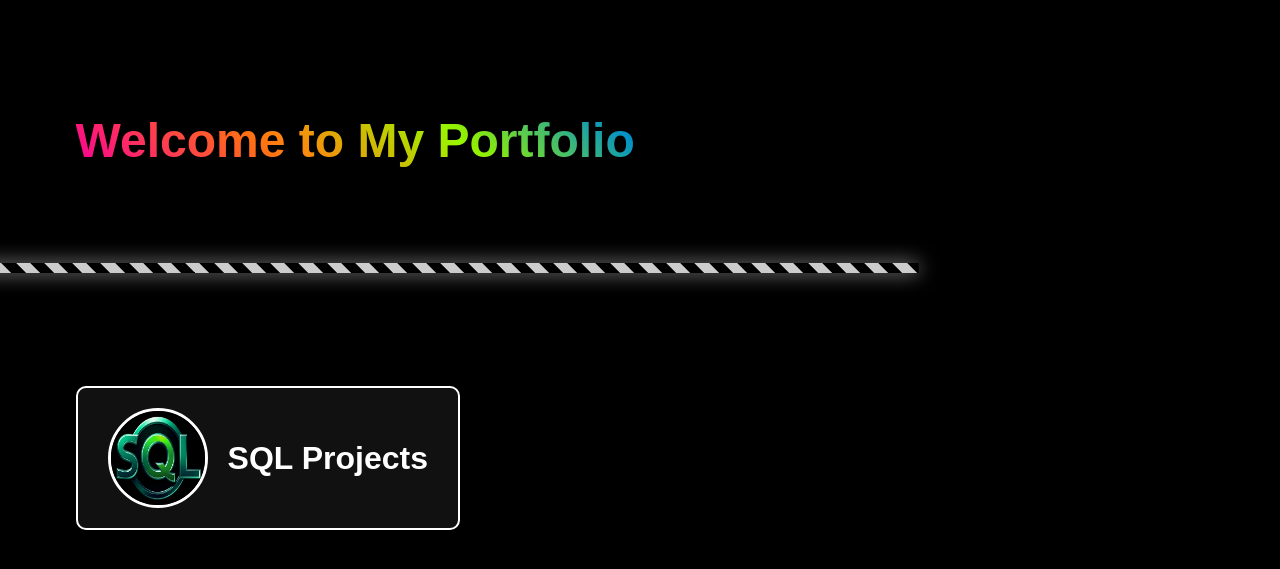
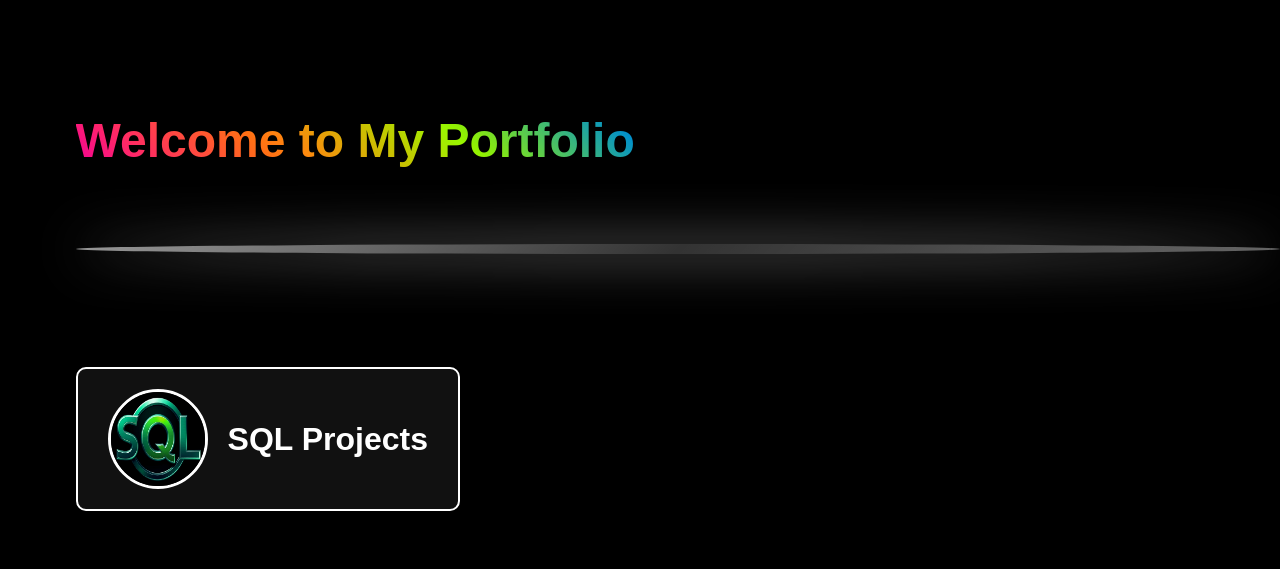
Before and after one commit to nbahador/nbahador.github.io, a Jekyll site: the page portfolio.html, which Jekyll copies as it is, in a window 1280 px wide. Shown: the top 569 px of the page. Built offline with Jekyll 4.4.1, drawn with Linux system fonts in a browser that asks for light colours.

Commit message:
Update portfolio.html

```diff
--- a/portfolio.html
+++ b/portfolio.html
@@ -54,23 +54,27 @@
             }
         }
 
-        /* Shiny, Narrow Swirling White Line Below the Title */
+        /* Shiny, Narrow Smoky Line Below the Title */
         .wave {
             width: 100%;
             height: 10px; /* Narrow but bold */
-            background: repeating-linear-gradient(45deg, rgba(255, 255, 255, 0.8), rgba(255, 255, 255, 0.8) 10px, transparent 10px, transparent 20px);
-            margin-top: 1.5cm; /* 1.5cm gap before the wavy line */
+            background: linear-gradient(135deg, rgba(255, 255, 255, 0.6), rgba(255, 255, 255, 0.2) 50%, rgba(255, 255, 255, 0.4) 100%); /* Smoky gradient */
+            box-shadow: 0 0 40px rgba(255, 255, 255, 0.5); /* Shiny glowing effect */
+            margin-top: 1cm; /* 1cm gap before the wavy line */
             margin-bottom: 3cm; /* 3cm gap after the wavy line */
-            animation: waveAnimation 2s linear infinite;
-            box-shadow: 0 0 20px rgba(255, 255, 255, 0.6); /* Glowing effect */
+            border-radius: 50%; /* Slight curvature */
+            animation: glowEffect 3s ease-in-out infinite; /* Smooth glowing animation */
         }
 
-        @keyframes waveAnimation {
+        @keyframes glowEffect {
             0% {
-                transform: translateX(0);
+                box-shadow: 0 0 20px rgba(255, 255, 255, 0.3);
+            }
+            50% {
+                box-shadow: 0 0 50px rgba(255, 255, 255, 0.8);
             }
             100% {
-                transform: translateX(-100%);
+                box-shadow: 0 0 20px rgba(255, 255, 255, 0.3);
             }
         }
 
@@ -137,7 +141,7 @@
 
     <h1>Welcome to My Portfolio</h1>
 
-    <!-- Shiny Narrow Swirling White Line Below the Title -->
+    <!-- Shiny, Smoky Narrow Wave Below the Title -->
     <div class="wave"></div>
 
     <button class="sql-button">
```
